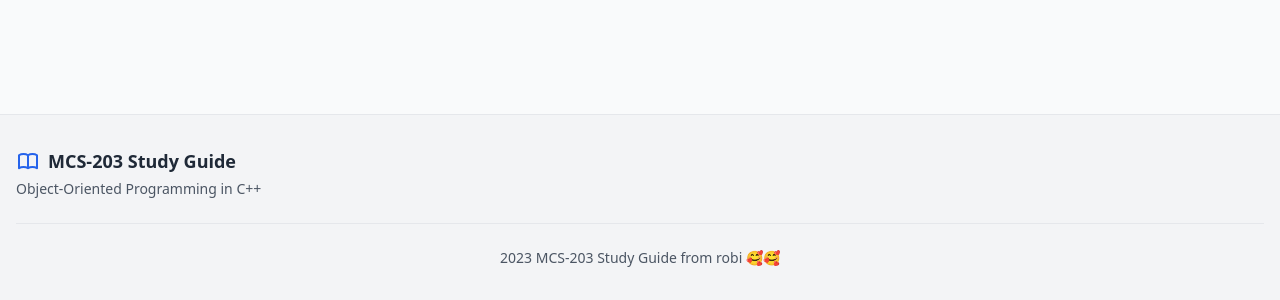
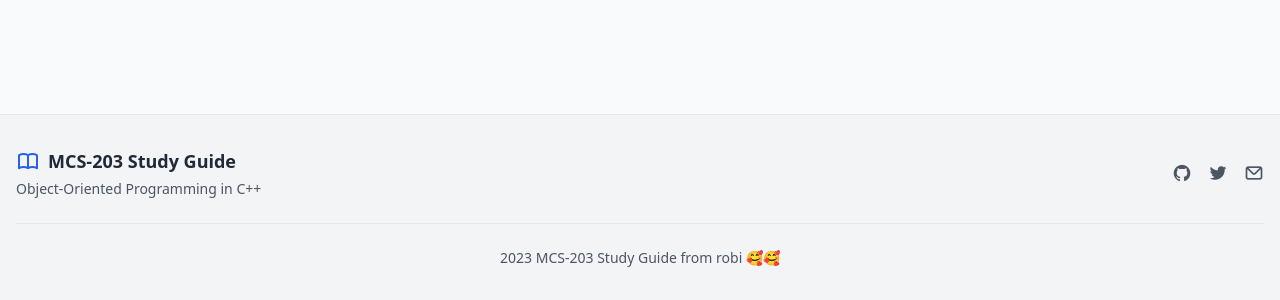
Before and after one commit to OpenKnowledgeBase/mcs203-pep, a plain HTML site: page index.html in a window 1280 px wide. Shown: the part 10930-11230 px from the top of the page. Drawn offline with nearby package versions, Linux system fonts and the light colour scheme.

Commit message:
Update index.html

```diff
--- a/index.html
+++ b/index.html
@@ -918,7 +918,7 @@
                         </div>
                     </div>
 
-                    <div class="bg-teal-50 dark:bg-teal-900/20 border border-teal-200 dark:border-teal-800 rounded-lg p-4">
+           <div class="bg-teal-50 dark:bg-teal-900/20 border border-teal-200 dark:border-teal-800 rounded-lg p-4">
                         <h4 class="font-semibold text-teal-800 dark:text-teal-200 mb-2">Key Takeaways</h4>
                         <ul class="list-disc pl-5 text-teal-700 dark:text-teal-300 space-y-1">
                             <li>The Banker's algorithm prevents deadlock by ensuring the system always remains in a safe state</li>
@@ -1336,10 +1336,20 @@
                     </div>
                     <p class="text-sm text-gray-600 dark:text-gray-400 mt-1">Object-Oriented Programming in C++</p>
                 </div>
-
+                <div class="flex space-x-4">
+                    <a href="#" class="text-gray-600 hover:text-gray-900 dark:text-gray-400 dark:hover:text-white">
+                        <i class="uil uil-github text-xl"></i>
+                    </a>
+                    <a href="#" class="text-gray-600 hover:text-gray-900 dark:text-gray-400 dark:hover:text-white">
+                        <i class="uil uil-twitter text-xl"></i>
+                    </a>
+                    <a href="#" class="text-gray-600 hover:text-gray-900 dark:text-gray-400 dark:hover:text-white">
+                        <i class="uil uil-envelope text-xl"></i>
+                    </a>
+                </div>
             </div>
             <div class="border-t border-gray-200 dark:border-gray-700 mt-6 pt-6 text-center text-sm text-gray-600 dark:text-gray-400">
-                <p>2023 MCS-203 Study Guide from robi 🥰🥰</p>
+                <p> 2023 MCS-203 Study Guide from robi 🥰🥰</p>
             </div>
         </div>
     </footer>
```
